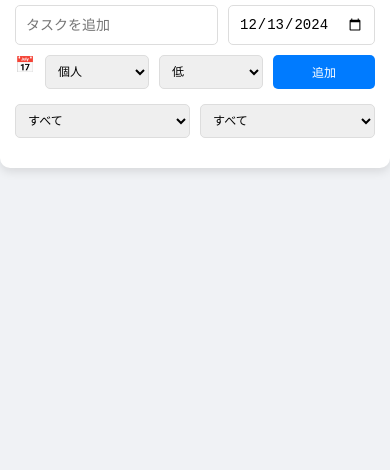
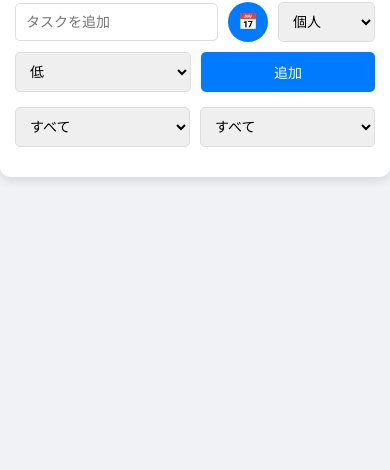
Before and after one commit to matu-tomo/todo-app, a plain HTML site: page index.html in a window 390 px wide. Shown: the part 374-844 px from the top of the page. Drawn offline with Linux system fonts and the light colour scheme.

Commit message:
Update index.html

```diff
--- a/index.html
+++ b/index.html
@@ -4,13 +4,6 @@
     <meta charset="UTF-8">
     <meta name="viewport" content="width=device-width, initial-scale=1.0, user-scalable=no">
     <title>TODO</title>
-    <link rel="manifest" href="manifest.json">
-    <script>
-        if ('serviceWorker' in navigator) {
-            navigator.serviceWorker.register('./service-worker.js')
-                .then(() => console.log('Service Worker Registered'));
-        }
-    </script>
     <style>
         body {
             font-family: 'Roboto', sans-serif;
@@ -43,14 +36,21 @@
             display: flex;
             flex-wrap: wrap;
             gap: 10px;
+            align-items: center;
         }
-        .task-input input[type="text"], .task-input select, .task-input input[type="date"], .task-input button {
+        .task-input input[type="text"], .task-input select, .task-input button {
             flex: 1;
             padding: 10px;
             font-size: 14px;
             border: 1px solid #ddd;
             border-radius: 5px;
             transition: all 0.3s ease;
+        }
+        .task-input input[type="date"] {
+            display: inline;
+        }
+        .task-input label {
+            display: none;
         }
         .task-input button {
             flex: 1;
@@ -136,32 +136,27 @@
         }
 
         @media (max-width: 480px) {
-            .app-container {
-                padding: 15px;
+            .task-input input[type="date"] {
+                display: none;
             }
-            h1 {
-                font-size: 1.4em;
+            .task-input label {
+                display: flex;
+                align-items: center;
+                justify-content: center;
+                width: 40px;
+                height: 40px;
+                background-color: #007bff;
+                border-radius: 50%;
+                color: white;
+                cursor: pointer;
             }
-            .task-input input, .task-input select, .task-input button {
-                font-size: 12px;
-                padding: 8px;
-            }
-            .filters select, .filters button {
-                font-size: 12px;
-                padding: 8px;
-            }
-            .task-item {
-                padding: 10px;
-            }
-            .task-item .actions button {
-                font-size: 10px;
-                padding: 6px;
+            .task-input label:hover {
+                background-color: #0056b3;
             }
         }
     </style>
 </head>
 <body>
-    <!-- アプリのHTMLコンテンツ -->
     <div class="app-container">
         <h1>TODO</h1>
         <div class="controls">
```
